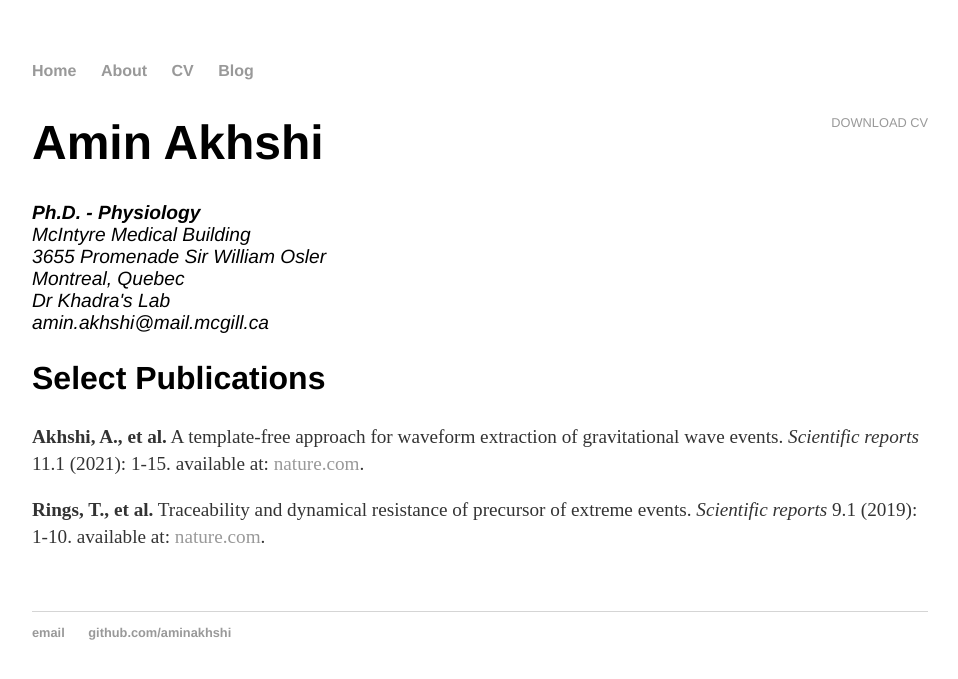
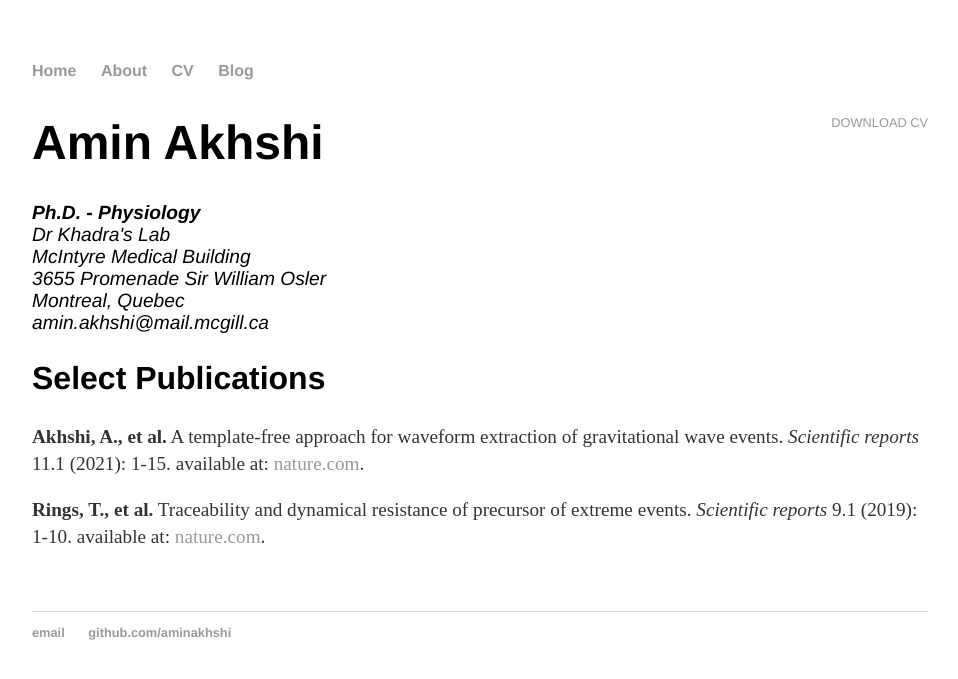
Before and after one commit to aminakhshi/aminakhshi.github.io, a Jekyll site: the page built from cv/index.html, in a window 1280 px wide. Shown: the top 679 px of the page, without its empty margins (160-1118 px from the left). Built offline with Jekyll 4.4.1, drawn with Linux system fonts in a browser that asks for light colours; part of the change alters nothing that is shown.

```diff
--- a/cv/index.html
+++ b/cv/index.html
@@ -8,10 +8,10 @@ title: CV of Amin Akhshi
 					<h1>Amin Akhshi</h1>
 					<address>
 					<strong>Ph.D. - Physiology</strong><br>
+					Dr Khadra's Lab<br>
 					McIntyre Medical Building<br>
 					3655 Promenade Sir William Osler<br>
 					Montreal, Quebec<br>
-					Dr Khadra's Lab<br>
 					<span class="obfuscate">amin.akhshi@mail.mcgill.ca</span>
 					</address>
 
```
